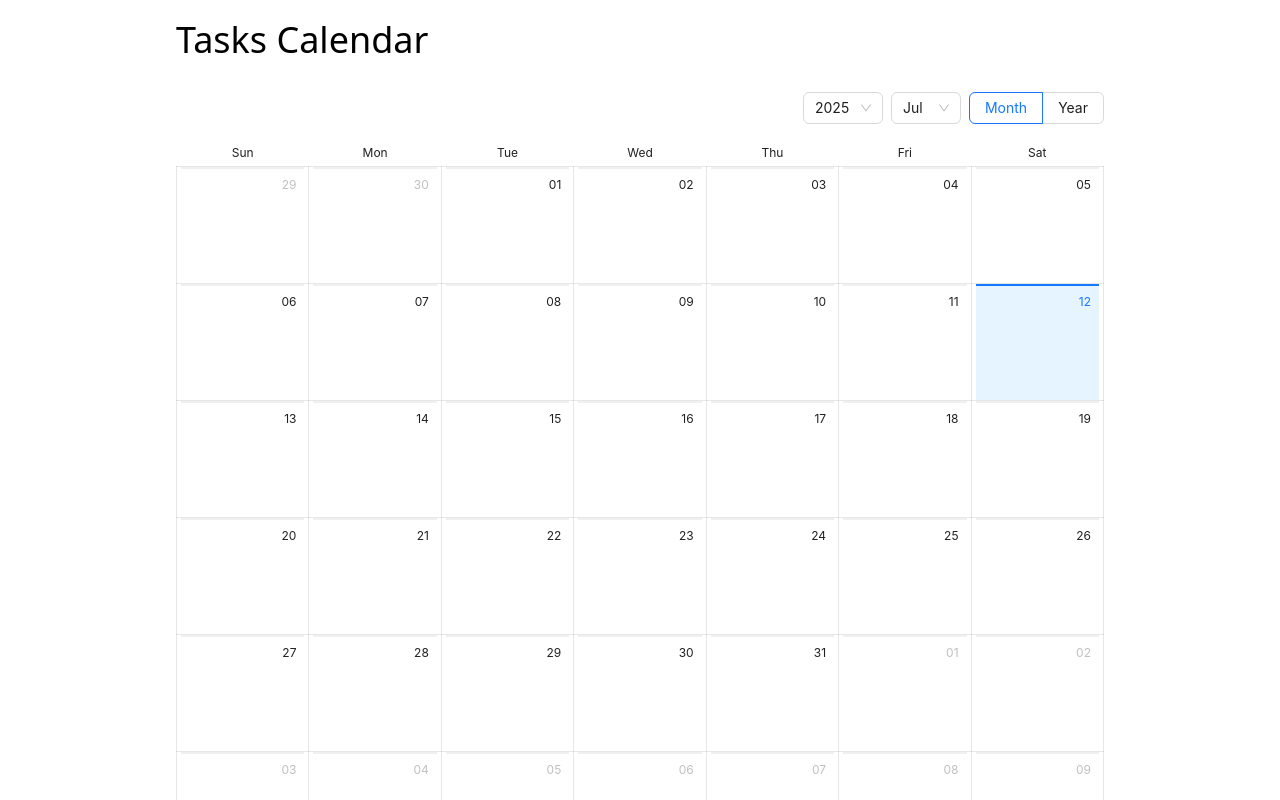
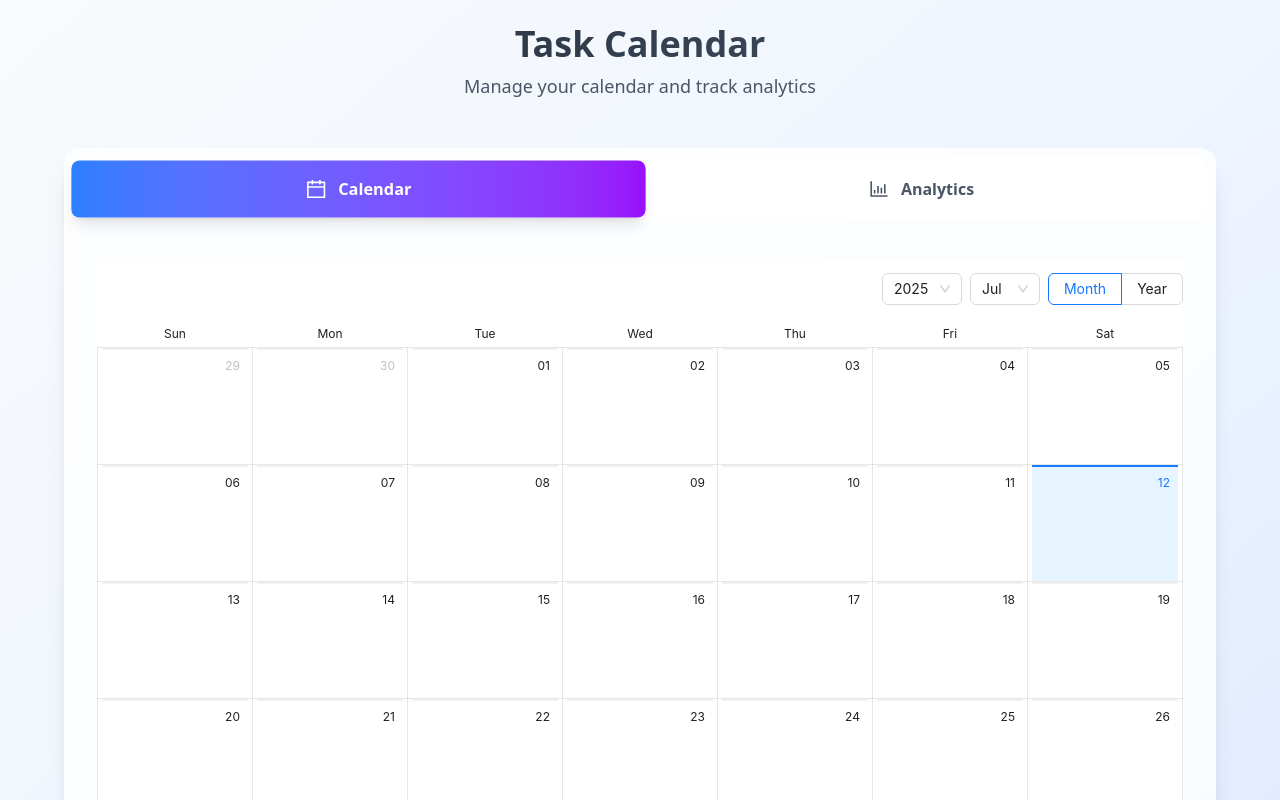
Before and after one commit to shivyadev/Calendar-App-Assignment, a React (Vite) app: page / in a window 1280 px wide. Shown: the top 800 px of the page. Built offline with nearby package versions, Linux system fonts and the light colour scheme.

Commit message:
Made the initial landing page layout

```diff
--- a/src/components/CalendarDisplay.tsx
+++ b/src/components/CalendarTab.tsx
@@ -1,7 +1,7 @@
 import { Calendar } from "antd";
 import locale from "antd/es/date-picker/locale/en_US";
 
-function CalendarDisplay() {
+function CalendarTab() {
   const customLocale = {
     ...locale,
     lang: {
@@ -12,9 +12,9 @@ function CalendarDisplay() {
 
   return (
     <div className="">
-      <Calendar locale={customLocale} className="" />
+      <Calendar locale={customLocale} />
     </div>
   );
 }
 
-export default CalendarDisplay;
+export default CalendarTab;
--- /dev/null
+++ b/src/components/GraphTab.tsx
@@ -0,0 +1,5 @@
+function GraphTab() {
+  return <div>Graph will go here</div>;
+}
+
+export default GraphTab;
--- a/src/components/MainView.tsx
+++ b/src/components/MainView.tsx
@@ -1,11 +1,71 @@
-import CalendarDisplay from "./CalendarDisplay";
+import { BarChartOutlined, CalendarOutlined } from "@ant-design/icons";
+import { useState } from "react";
+import CalendarTab from "./CalendarTab";
+import GraphTab from "./GraphTab";
 
 function MainView() {
+  const [activeTab, setActiveTab] = useState("1");
+
+  const tabs = [
+    {
+      key: "1",
+      label: "Calendar",
+      icon: <CalendarOutlined className="text-xl" />,
+      content: <CalendarTab />,
+    },
+    {
+      key: "2",
+      label: "Analytics",
+      icon: <BarChartOutlined className="text-xl" />,
+      content: <GraphTab />,
+    },
+  ];
+
   return (
-    <div className="px-44 flex flex-col items-center justify-center">
-      <h2 className="w-full mt-5 mb-5 text-4xl text-left">Tasks Calendar</h2>
-      <div className="mb-10">
-        <CalendarDisplay />
+    <div className="min-h-screen bg-gradient-to-br from-slate-50 via-blue-50 to-indigo-100 p-6">
+      <div className="w-full max-w-6xl mx-auto">
+        <div className="text-center mb-12">
+          <h1 className="text-4xl font-bold bg-gradient-to-r from-gray-800 to-gray-600 bg-clip-text text-transparent mb-2">
+            Task Calendar
+          </h1>
+          <p className="text-gray-600 text-lg">
+            Manage your calendar and track analytics
+          </p>
+        </div>
+
+        <div className="bg-white/80 rounded-2xl shadow-xl border border-white/20">
+          <div className="p-2">
+            <div className="flex bg-white rounded-xl p-1">
+              {tabs.map((tab) => {
+                return (
+                  <button
+                    key={tab.key}
+                    onClick={() => setActiveTab(tab.key)}
+                    className={`
+                      flex-1 flex items-center justify-center gap-3 px-6 py-4 font-semibold transition-all duration-300 rounded-lg
+
+                      ${
+                        activeTab === tab.key
+                          ? "bg-gradient-to-r from-blue-500 to-purple-600 text-white shadow-lg scale-[1.02]"
+                          : "text-gray-600 hover:text-gray-900 hover:bg-gray-50 hover:shadow-lg"
+                      }
+                    `}
+                  >
+                    {tab.icon}
+                    <span>{tab.label}</span>
+                  </button>
+                );
+              })}
+            </div>
+          </div>
+
+          {/* Enhanced Tab Content */}
+          <div className="p-8">
+            <div className="transition-all duration-300 ease-in-out">
+              {tabs.find((tab) => tab.key === activeTab)?.content}
+            </div>
+          </div>
+        </div>
       </div>
     </div>
   );
```
